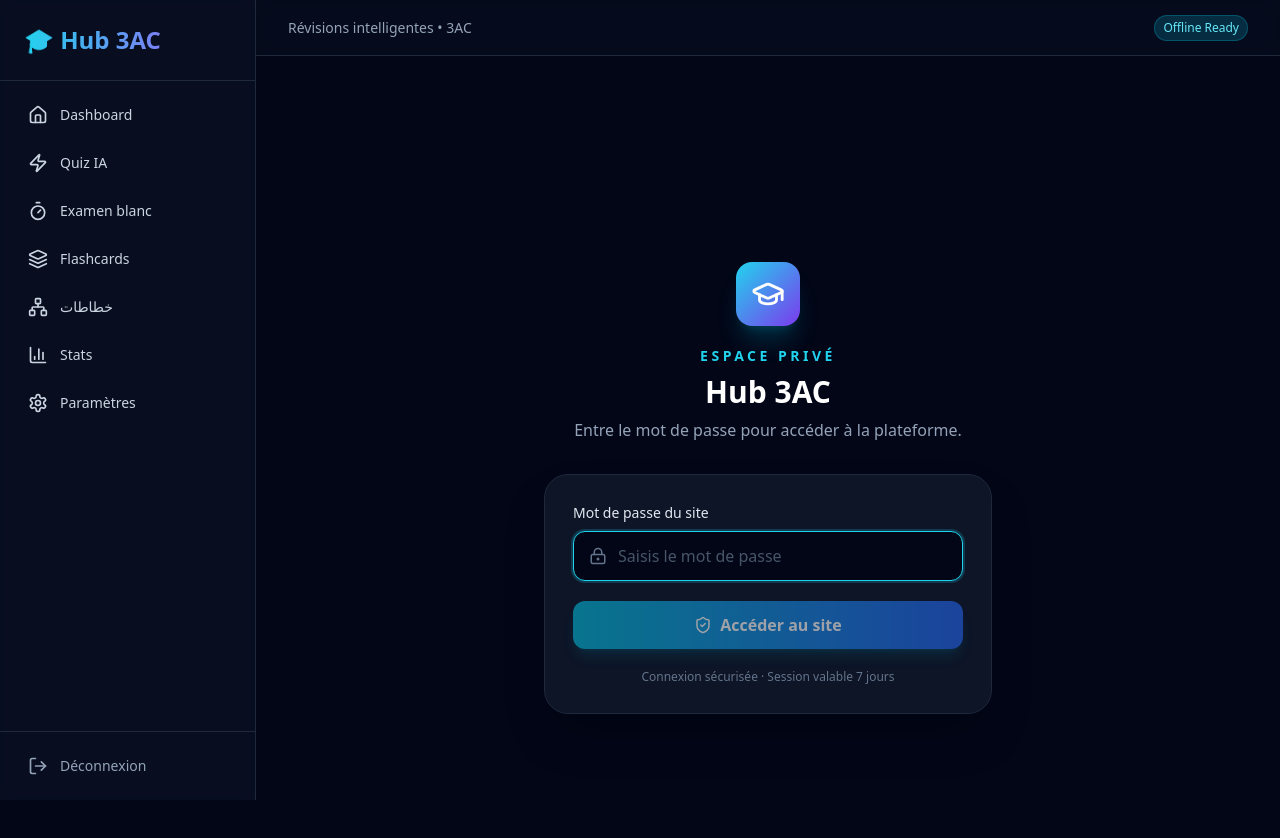
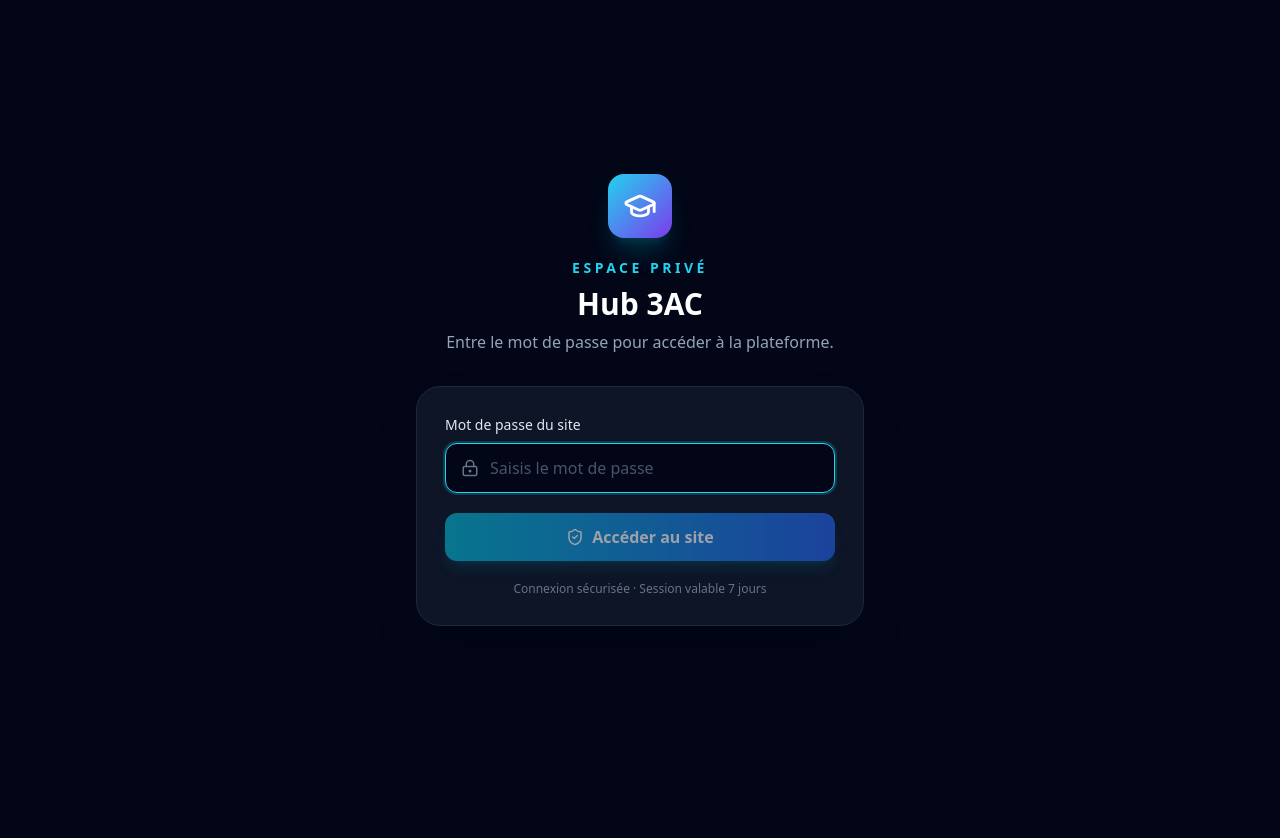
Before and after one commit to idirmohamed2012-pgrammer34/hub-3ac, a Next.js app: page /login in a window 1280 px wide. Shown: the top 838 px of the page. After the commit the page ends 800 px from the top, so only its background shows below. Built offline with nearby package versions, Linux system fonts and the light colour scheme.

Commit message:
refactor: wrap routes in login-aware application shell

```diff
--- a/app/layout.tsx
+++ b/app/layout.tsx
@@ -1,7 +1,6 @@
 import type { Metadata, Viewport } from "next";
 import "./globals.css";
-import Sidebar from "@/components/layout/Sidebar";
-import TopBar from "@/components/layout/TopBar";
+import AppShell from "@/components/layout/AppShell";
 
 export const metadata: Metadata = {
   title: {
@@ -46,15 +45,7 @@ export default function RootLayout({
   return (
     <html lang="fr" className="dark">
       <body className="bg-slate-950 text-slate-100 min-h-screen antialiased">
-        <div className="flex min-h-screen">
-          <Sidebar />
-          <div className="flex-1 flex flex-col min-w-0">
-            <TopBar />
-            <main className="flex-1 p-4 md:p-8 max-w-7xl mx-auto w-full">
-              {children}
-            </main>
-          </div>
-        </div>
+        <AppShell>{children}</AppShell>
       </body>
     </html>
   );
```
